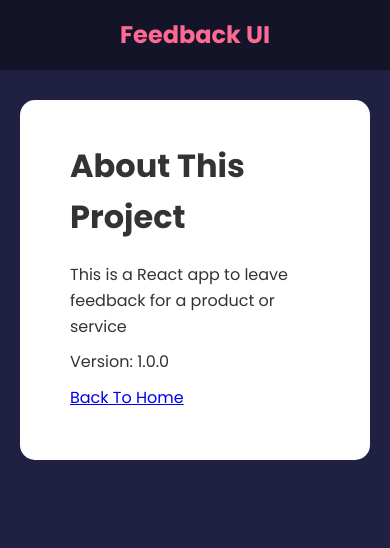
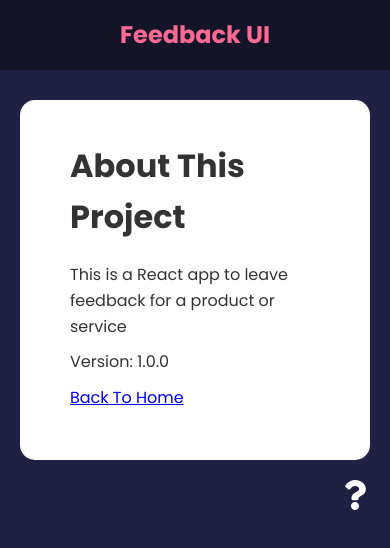
Before and after one commit to Muratozbk/react-feedback-app, a React (Create React App) app: page /about in a window 390 px wide. Shown: the top 548 px of the page. Built offline with nearby package versions, Linux system fonts and the light colour scheme.

Commit message:
media css

```diff
--- a/src/App.js
+++ b/src/App.js
@@ -7,6 +7,7 @@ import FeedbackStats from "./components/FeedbackStats";
 import FeedbackData from './data/feedbackData';
 import FeedbackForm from "./components/FeedbackForm";
 import AboutPage from './pages/AboutPage';
+import AboutIconLink from './components/AboutIconLink';
 
 function App() {
     const [feedback, setFeedback] = useState(FeedbackData)
@@ -38,6 +39,7 @@ function App() {
                     ></Route>
                     <Route path='/about' element={<AboutPage />} />
                 </Routes>
+                <AboutIconLink />
             </div>
         </Router >
     )
--- /dev/null
+++ b/src/components/AboutIconLink.jsx
@@ -0,0 +1,21 @@
+import { FaQuestion } from 'react-icons/fa'
+import { Link } from 'react-router-dom';
+
+function AboutIconLink() {
+    return (
+        <div className='about-link'>
+            <Link to="/about">
+                <FaQuestion size={30} />
+            </Link>
+        </div>
+    );
+}
+
+export default AboutIconLink;
+
+{/* <Link to={{
+    pathname: '/about',
+    search: '?sort=name',
+    hash: '#hello'
+}} >
+</Link> */}
--- a/src/index.css
+++ b/src/index.css
@@ -22,6 +22,7 @@ ul {
     max-width: 768px;
     margin: auto;
     padding: 0 20px;
+    position: relative;
 }
 
 header {
@@ -190,7 +191,9 @@ input:focus {
  * document */
 .about-link {
     display: flex;
-    justify-content: flex-end;
+    position: absolute;
+    top: 83vh;
+    right: -4rem;
 }
 
 /* FIX: Remove position: absolute to keep about icon at the bottom of the
@@ -212,6 +215,16 @@ input:focus {
     margin: 10px 0;
 }
 
+@media (max-width: 1000px) {
+    .about-link {
+        position: relative;
+        display: flex;
+        justify-content: flex-end;
+        top: 0;
+        right: 0;
+    }
+}
+
 @media (max-width: 600px) {
     .rating li {
         margin: 10px 3px;
--- a/src/pages/AboutPage.jsx
+++ b/src/pages/AboutPage.jsx
@@ -1,4 +1,5 @@
 import Card from "../components/shared/Card";
+import { Link } from "react-router-dom";
 
 function AboutPage() {
     return (
@@ -9,7 +10,7 @@ function AboutPage() {
                 <p>Version: 1.0.0</p>
 
                 <p>
-                    <a href="/">Back To Home</a>
+                    <Link to="/">Back To Home</Link>
                 </p>
             </div>
         </Card>
```
